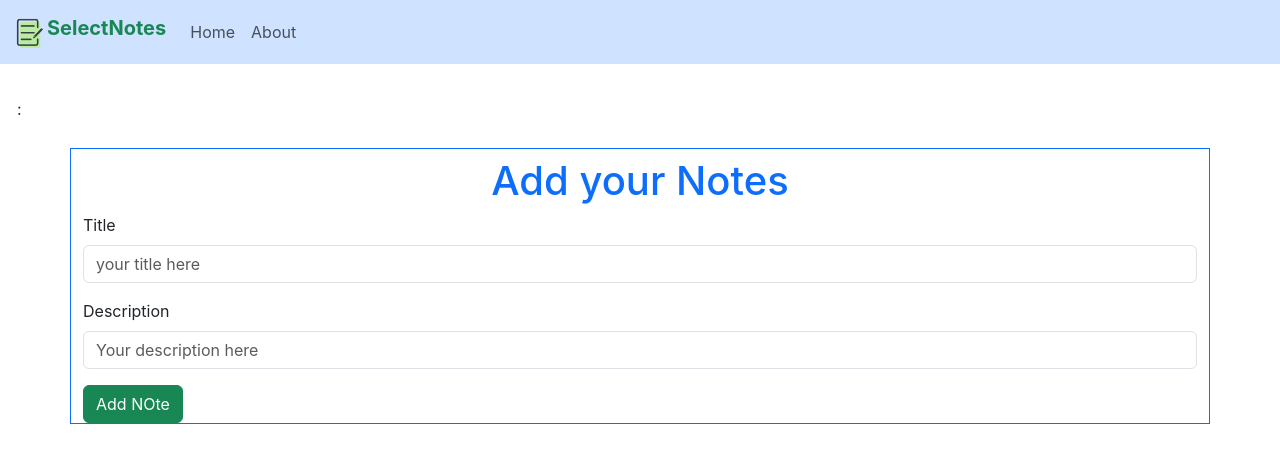
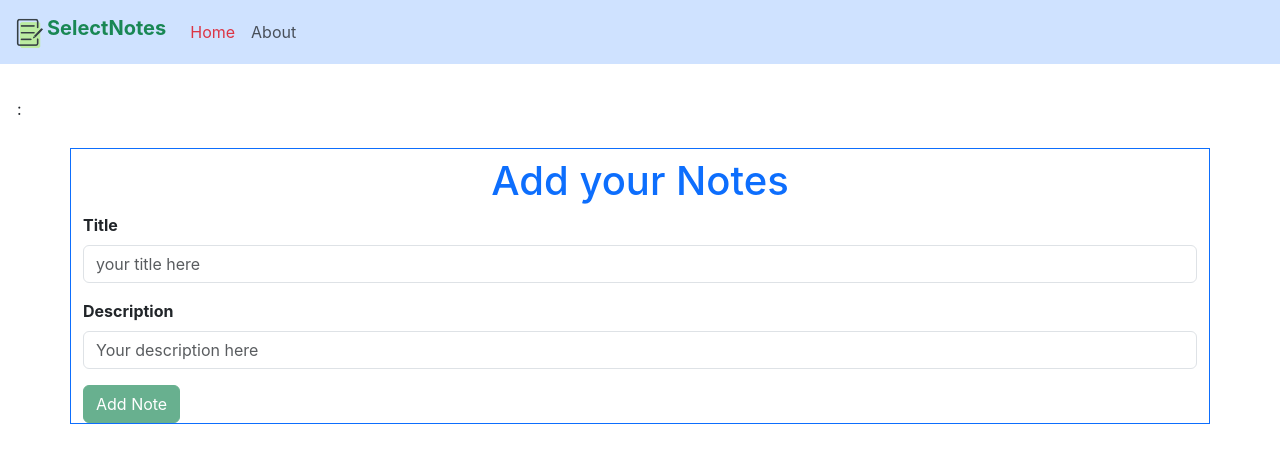
Before and after one commit to abhayv290/selectnotes, a React (Create React App) app: page / in a window 1280 px wide. Shown: the top 462 px of the page. Built offline with nearby package versions, Linux system fonts and the light colour scheme; no server answers.

Commit message:
fixed  EditNote

```diff
--- a/src/Components/AddNote.js
+++ b/src/Components/AddNote.js
@@ -14,9 +14,11 @@ export default function AddNote() {
     const [note, setnote] = useState({ title: "", description: "", tag: "default" })
     //Handle ONclick
     const handleclick = (e) => {
-        e.preventDefault();
+
         addNote(note.title, note.description, note.tag);
-        console.log('new note added');
+
+        document.getElementById('title').value = '';
+        document.getElementById('description').value = '';
     }
 
     // Handle OnChange
@@ -33,14 +35,14 @@ export default function AddNote() {
             <h1 className='text-center my-2 text-primary'>Add your Notes</h1>
             <form>
                 <div className="mb-3">
-                    <label htmlFor="title" className="form-label">Title</label>
-                    <input type="email" className="form-control" id="title" name='title' placeholder="your title here" onChange={onchange} />
+                    <label htmlFor="title" className="form-label"><strong>Title</strong></label>
+                    <input type="text" className="form-control" id="title" name='title' placeholder="your title here" onChange={onchange} minLength={2} required />
                 </div>
                 <div className="mb-3">
-                    <label htmlFor="description" className="form-label">Description</label>
-                    <input onChange={onchange} className="form-control" id="description" name='description' placeholder='Your description here' rows="3" />
+                    <label htmlFor="description" className="form-label"><strong>Description</strong></label>
+                    <input onChange={onchange} className="form-control" id="description" name='description' placeholder='Your description here' rows="3" minLength={9} required />
                 </div>
-                <button type="button" className="btn btn-success " onClick={handleclick}>Add NOte</button>
+                <button disabled={note.description.length < 9 && note.title.length < 2 ? true : false} type="button" className="btn btn-success " onClick={handleclick}>Add Note</button>
             </form>
         </div>
     )
--- a/src/Components/Navbar.js
+++ b/src/Components/Navbar.js
@@ -22,7 +22,7 @@ export default function Navbar() {
           <div className="collapse navbar-collapse" id="navbarNav">
             <ul className="navbar-nav">
               <li className="nav-item">
-                <Link className={`nav-link ${location.pathname === '/Home' ? 'text-danger' : ''}`} aria-current="page" to="/Home">Home</Link>
+                <Link className={`nav-link ${location.pathname === '/' ? 'text-danger' : ''}`} aria-current="page" to="/">Home</Link>
               </li>
 
 
--- a/src/Components/Notes.js
+++ b/src/Components/Notes.js
@@ -24,6 +24,7 @@ export default function Notes() {
     const ref = useRef(null);
     const updatenote = (currentnote) => {
         ref.current.click();
+
         setnote({ id: currentnote._id, etitle: currentnote.title, edescription: currentnote.description, etag: currentnote.tag });
     }
 
@@ -61,18 +62,18 @@ export default function Notes() {
                             <form>
                                 <div className="mb-3">
                                     <label htmlFor="etitle" className="form-label">Title</label>
-                                    <input type="email" className="form-control" id="etitle" name='etitle' placeholder="your title here" value={note.etitle} onChange={onchange} />
+                                    <input type="email" className="form-control" id="etitle" name='etitle' placeholder="your title here" value={note.etitle} onChange={onchange} minLength={1} required />
                                 </div>
                                 <div className="mb-3">
                                     <label htmlFor="edescription" className="form-label">Description</label>
-                                    <input onChange={onchange} value={note.edescription} className="form-control" id="edescription" name='edescription' placeholder='Your description here' rows="3" />
+                                    <input onChange={onchange} value={note.edescription} className="form-control" id="edescription" name='edescription' placeholder='Your description here' rows="3" minLength={5} required />
                                 </div>
 
                             </form>
                         </div>
 
                         <div className="modal-footer">
-                            <button type="button" className="btn btn-primary" onClick={handleclick}>Update</button>
+                            <button disabled={note.edescription.length < 9 && note.etitle.length < 2 ? true : false} type="button" className="btn btn-primary" onClick={handleclick}>Update</button>
                         </div>
                     </div>
                 </div>
--- a/src/Context/notes/Notestate.js
+++ b/src/Context/notes/Notestate.js
@@ -1,3 +1,4 @@
+/* eslint-disable no-unused-vars */
 
 import NoteContext from "./Notecontext";
 import { useState } from "react";
@@ -140,8 +141,9 @@ const NoteState = (props) => {
         newnotes[i].title = title;
         newnotes[i].description = description;
         newnotes[i].tag = tag;
+        break;
       }
-      break;
+
     }
     setnotes(newnotes);
   }
```
